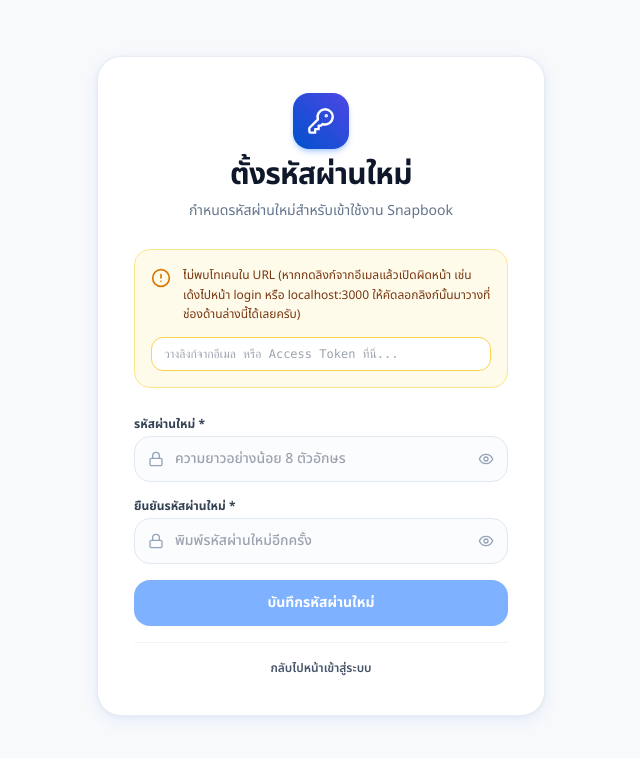
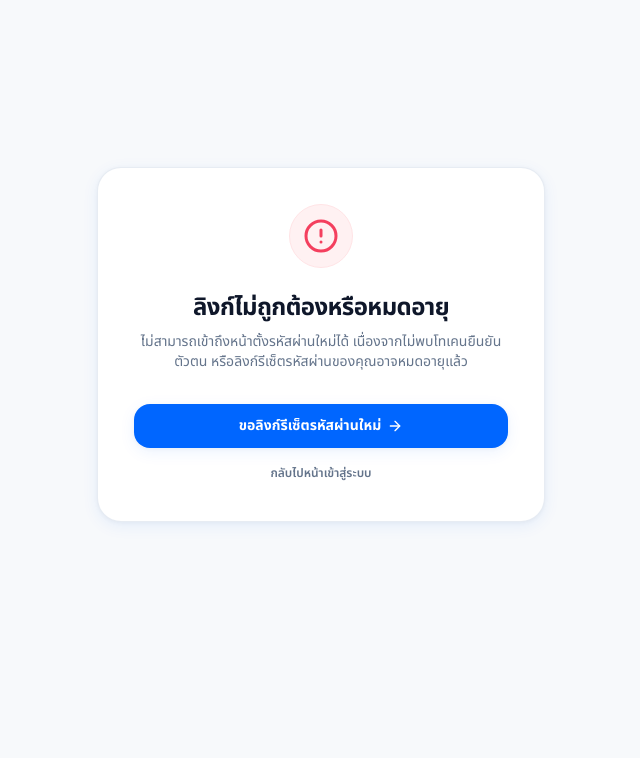
Before and after one commit to chiloper/Snapbook, a Next.js app in the folder web/: page /reset-password in a window 1280 px wide. Shown: the top 758 px of the page, without its empty margins (319-959 px from the left). Built offline with nearby package versions, Linux system fonts and the light colour scheme; no server answers.

Commit message:
feat(auth): show dedicated error screen on reset-password when token is missing

```diff
--- a/web/src/app/login/page.tsx
+++ b/web/src/app/login/page.tsx
@@ -185,17 +185,6 @@ export default function LoginPage() {
           </button>
         </form>
 
-        <div className="rounded-2xl bg-indigo-50/70 p-3 border border-indigo-100 flex items-center justify-between text-xs text-indigo-900">
-          <span>เพิ่งได้รับลิงก์รีเซ็ตรหัสผ่านทางอีเมล?</span>
-          <Link
-            href="/reset-password"
-            className="font-bold text-indigo-700 hover:text-indigo-800 hover:underline inline-flex items-center gap-1 ml-2 flex-shrink-0"
-          >
-            <span>ไปตั้งรหัสใหม่</span>
-            <ArrowRight className="w-3 h-3" />
-          </Link>
-        </div>
-
         <div className="text-center pt-3 border-t border-slate-100">
           <p className="text-xs sm:text-sm text-slate-500">
             ยังไม่มีบัญชีใช้งาน?{' '}
--- a/web/src/app/reset-password/page.tsx
+++ b/web/src/app/reset-password/page.tsx
@@ -27,6 +27,7 @@ function ResetPasswordForm() {
   const [showPass, setShowPass] = useState(false);
   const [showConfirm, setShowConfirm] = useState(false);
   const [loading, setLoading] = useState(false);
+  const [checkingToken, setCheckingToken] = useState(true);
   const [tokenMissing, setTokenMissing] = useState(false);
   const [success, setSuccess] = useState(false);
 
@@ -46,6 +47,7 @@ function ResetPasswordForm() {
     } else {
       setTokenMissing(true);
     }
+    setCheckingToken(false);
   }, [searchParams]);
 
   const handleSubmit = async (e: React.FormEvent) => {
@@ -84,6 +86,51 @@ function ResetPasswordForm() {
     }
   };
 
+  if (checkingToken) {
+    return (
+      <div className="min-h-[80vh] flex items-center justify-center">
+        <Loader2 className="w-8 h-8 animate-spin text-fastwork-500" />
+      </div>
+    );
+  }
+
+  if (tokenMissing || (!accessToken && !success)) {
+    return (
+      <div className="min-h-[80vh] flex items-center justify-center py-8 px-4 sm:px-6 lg:px-8">
+        <div className="max-w-md w-full space-y-6 bg-white p-6 sm:p-9 rounded-3xl shadow-fastwork border border-slate-200/80 text-center">
+          <div className="mx-auto w-16 h-16 rounded-full bg-rose-50 border border-rose-100 flex items-center justify-center text-rose-500">
+            <AlertCircle className="w-9 h-9" />
+          </div>
+          <div className="space-y-2">
+            <h2 className="text-xl sm:text-2xl font-extrabold tracking-tight text-slate-900">
+              ลิงก์ไม่ถูกต้องหรือหมดอายุ
+            </h2>
+            <p className="text-xs sm:text-sm text-slate-500 leading-relaxed">
+              ไม่สามารถเข้าถึงหน้าตั้งรหัสผ่านใหม่ได้ เนื่องจากไม่พบโทเคนยืนยันตัวตน หรือลิงก์รีเซ็ตรหัสผ่านของคุณอาจหมดอายุแล้ว
+            </p>
+          </div>
+          <div className="space-y-3 pt-2">
+            <Link
+              href="/forgot-password"
+              className="w-full inline-flex justify-center items-center py-3 px-4 rounded-2xl text-sm font-extrabold text-white bg-fastwork-500 hover:bg-fastwork-600 shadow-fastwork hover:shadow-fastwork-hover transition-all active:scale-[0.98]"
+            >
+              <span>ขอลิงก์รีเซ็ตรหัสผ่านใหม่</span>
+              <ArrowRight className="w-4 h-4 ml-1.5" />
+            </Link>
+            <div>
+              <Link
+                href="/login"
+                className="inline-block text-xs font-semibold text-slate-500 hover:text-fastwork-600 transition py-1"
+              >
+                กลับไปหน้าเข้าสู่ระบบ
+              </Link>
+            </div>
+          </div>
+        </div>
+      </div>
+    );
+  }
+
   return (
     <div className="min-h-[80vh] flex items-center justify-center py-8 px-4 sm:px-6 lg:px-8">
       <div className="max-w-md w-full space-y-7 bg-white p-6 sm:p-9 rounded-3xl shadow-fastwork border border-slate-200/80">
@@ -98,43 +145,6 @@ function ResetPasswordForm() {
             กำหนดรหัสผ่านใหม่สำหรับเข้าใช้งาน Snapbook
           </p>
         </div>
-
-        {tokenMissing && !accessToken && (
-          <div className="rounded-2xl bg-amber-50 p-4 border border-amber-200 space-y-3">
-            <div className="flex items-start gap-3">
-              <AlertCircle className="w-5 h-5 text-amber-600 mt-0.5 flex-shrink-0" />
-              <div className="text-xs text-amber-900 leading-relaxed">
-                ไม่พบโทเคนใน URL (หากกดลิงก์จากอีเมลแล้วเปิดผิดหน้า เช่น เด้งไปหน้า login หรือ localhost:3000 ให้คัดลอกลิงก์นั้นมาวางที่ช่องด้านล่างนี้ได้เลยครับ)
-              </div>
-            </div>
-            <div>
-              <input
-                type="text"
-                placeholder="วางลิงก์จากอีเมล หรือ Access Token ที่นี่..."
-                onChange={(e) => {
-                  const val = e.target.value.trim();
-                  if (!val) return;
-                  let extracted = val;
-                  if (val.includes('#')) {
-                    const hash = val.split('#')[1];
-                    const params = new URLSearchParams(hash);
-                    extracted = params.get('access_token') || extracted;
-                  } else if (val.includes('?')) {
-                    const query = val.split('?')[1];
-                    const params = new URLSearchParams(query);
-                    extracted = params.get('access_token') || params.get('token') || extracted;
-                  }
-                  if (extracted && extracted.length > 20) {
-                    setAccessToken(extracted);
-                    setTokenMissing(false);
-                    toast.success('ตรวจพบโทเคนเรียบร้อยแล้ว กำหนดรหัสผ่านใหม่ได้ทันที');
-                  }
-                }}
-                className="w-full text-xs px-3 py-2 bg-white border border-amber-300 rounded-xl focus:outline-none focus:ring-2 focus:ring-amber-500/30 text-slate-800 font-mono"
-              />
-            </div>
-          </div>
-        )}
 
         {success ? (
           <div className="text-center py-4 space-y-4">
```
